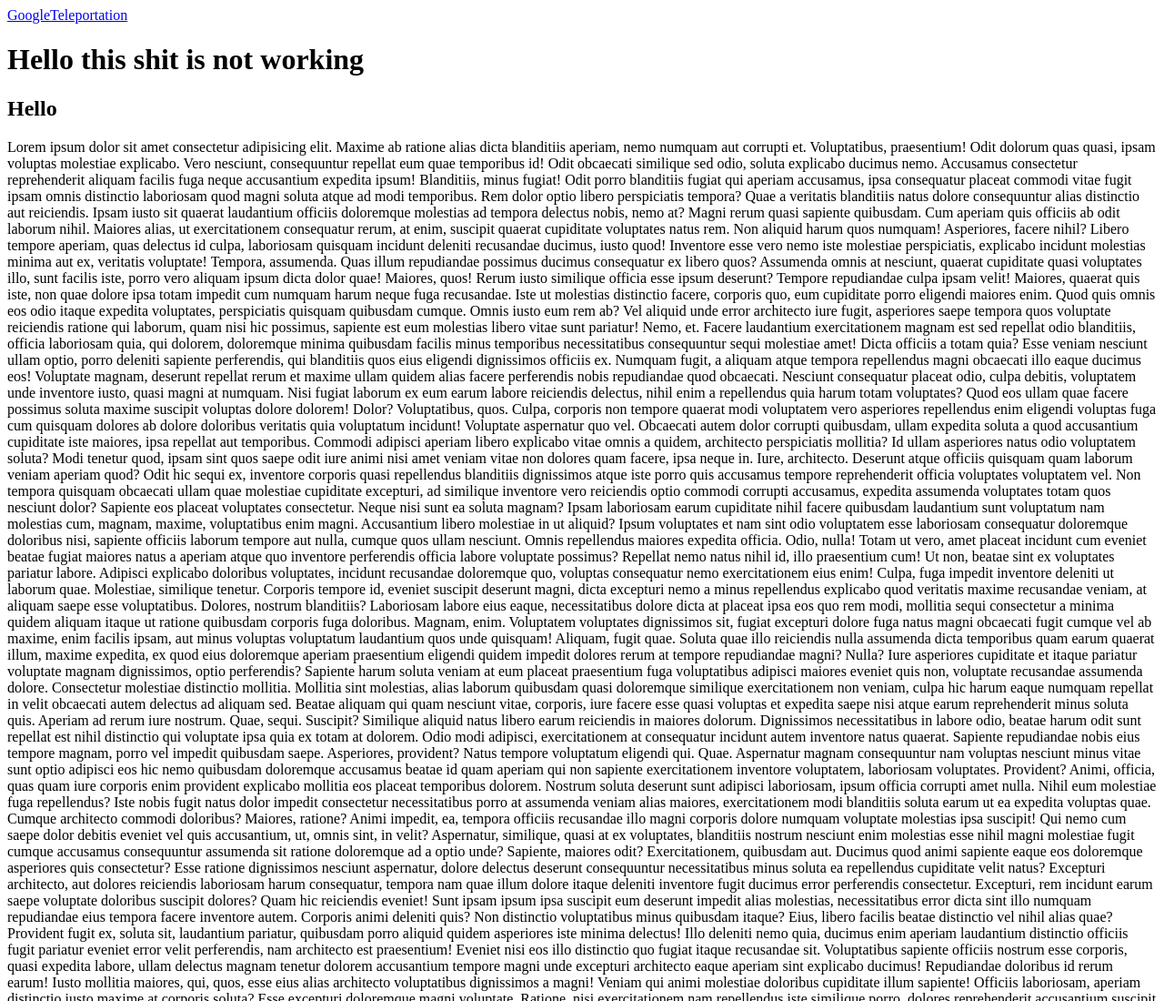
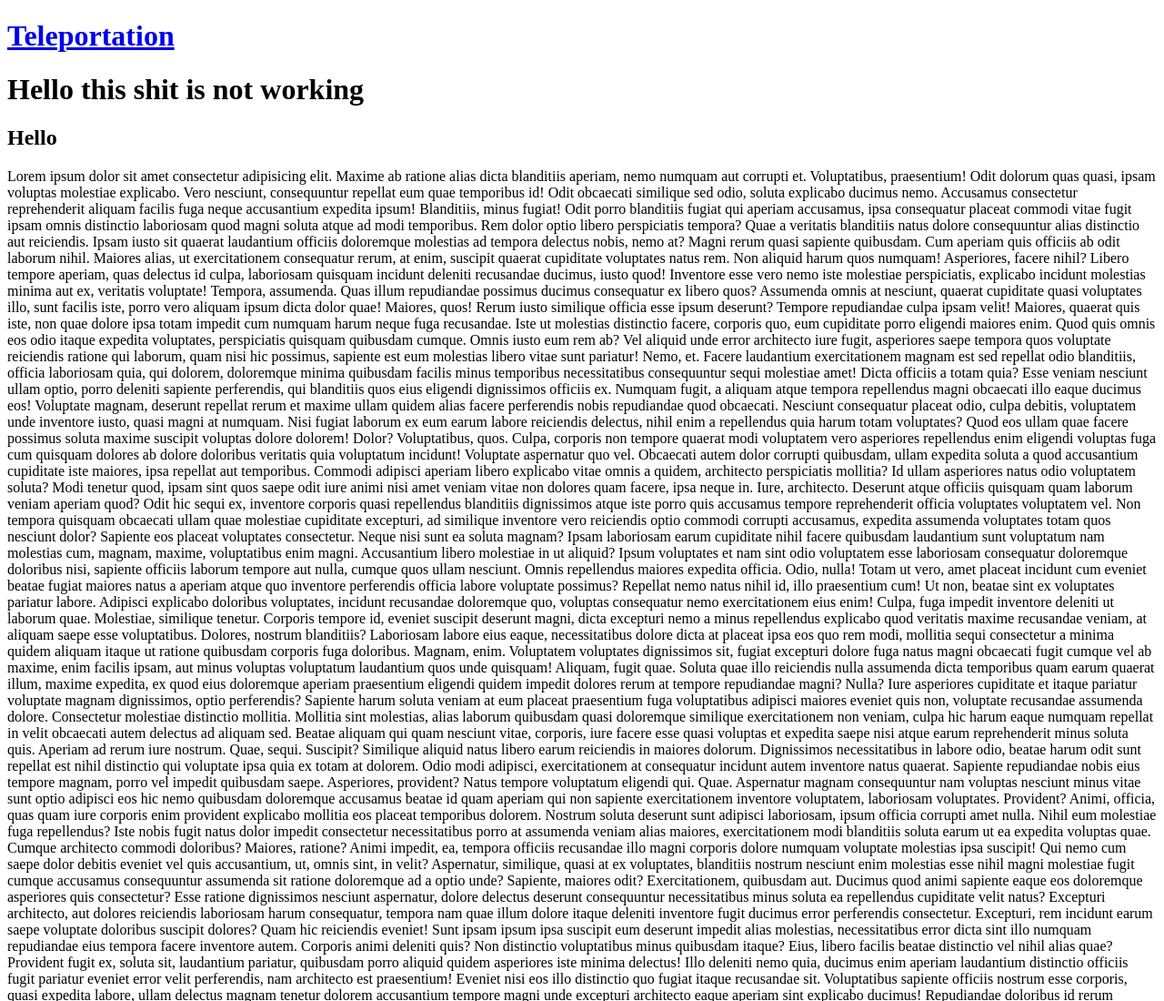
Before and after one commit to dzenbeater/Demo, a plain HTML site: page index.html in a window 1280 px wide. Shown: the top 1100 px of the page at 91% size. Drawn offline with Linux system fonts and the light colour scheme.

Commit message:
fixed header

```diff
--- a/index.html
+++ b/index.html
@@ -5,7 +5,7 @@
     <title>Document</title>
 </head>
 <body>
-<a href="https://google.com/" target="_blank">GoogleTeleportation</a>
+<a href="https://google.com/" target="_blank"><h1>Teleportation</h1></a>
 
     <h1>Hello this shit is not working</h1>
     <h2>Hello </h2>
```
